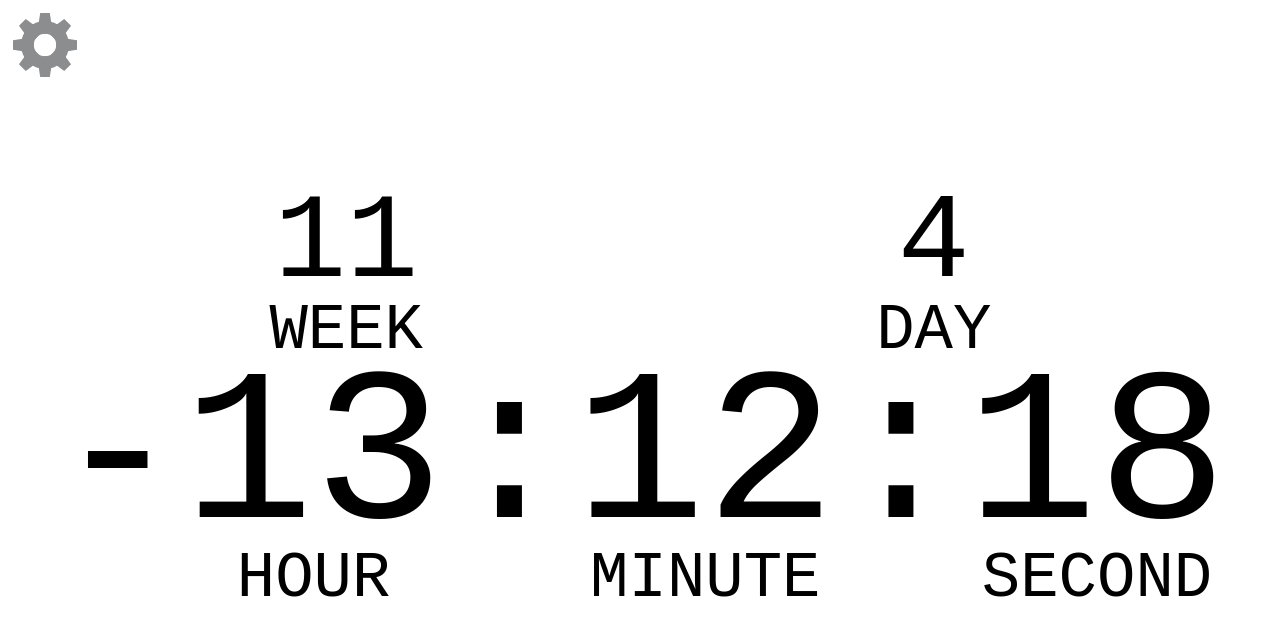
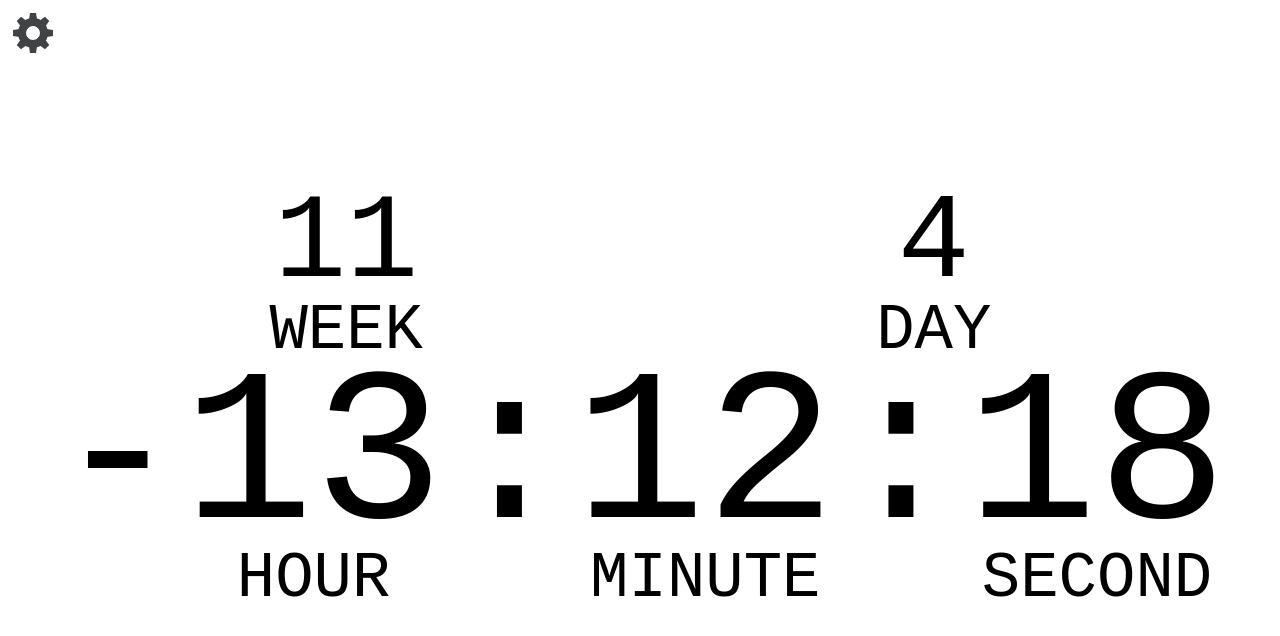
Before and after one commit to tylermnielsen/Mission-Clock, a plain HTML site: page index.html in a window 1280 px wide. Drawn offline with Linux system fonts and the light colour scheme.

Commit message:
default semitransparent now

```diff
--- a/styles/default.css
+++ b/styles/default.css
@@ -18,11 +18,12 @@
 
 #settings_button img {
   height: auto;
-  width: min(5vw, 10vh);
+  width: min(5vw, 5vh);
+  opacity: 0.6;
 }
 
-#settings_button:hover {
-  opacity: 60%;
+#settings_button:hover img {
+  opacity: 1;
 }
 
 #container {
```
